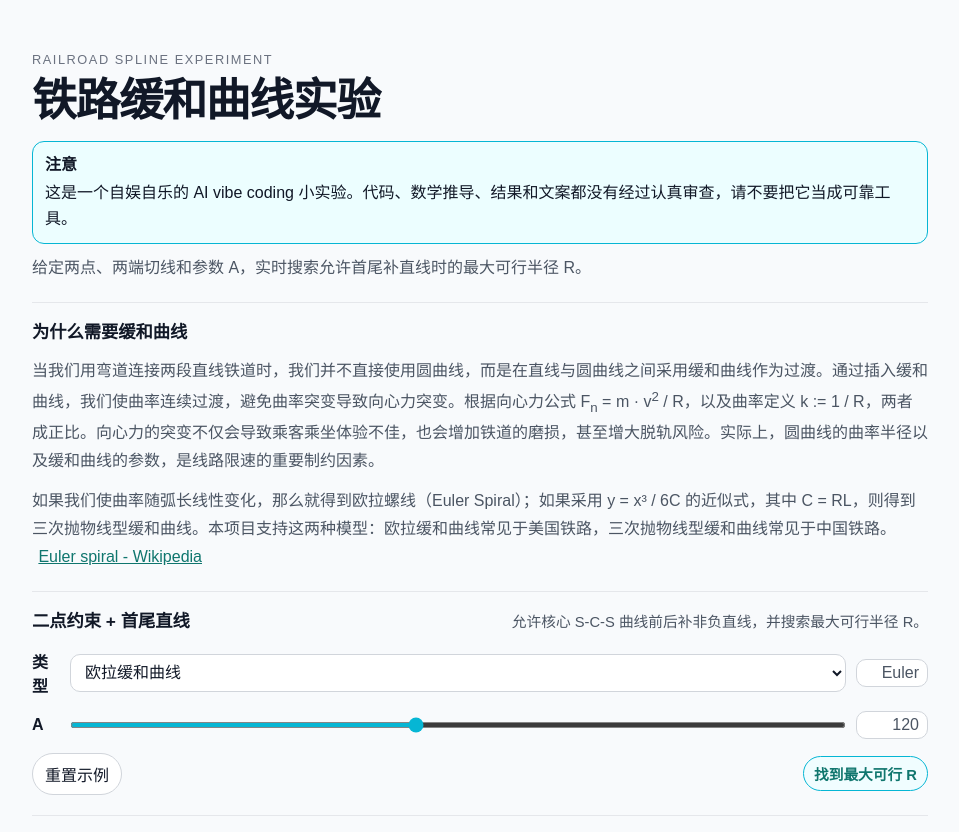
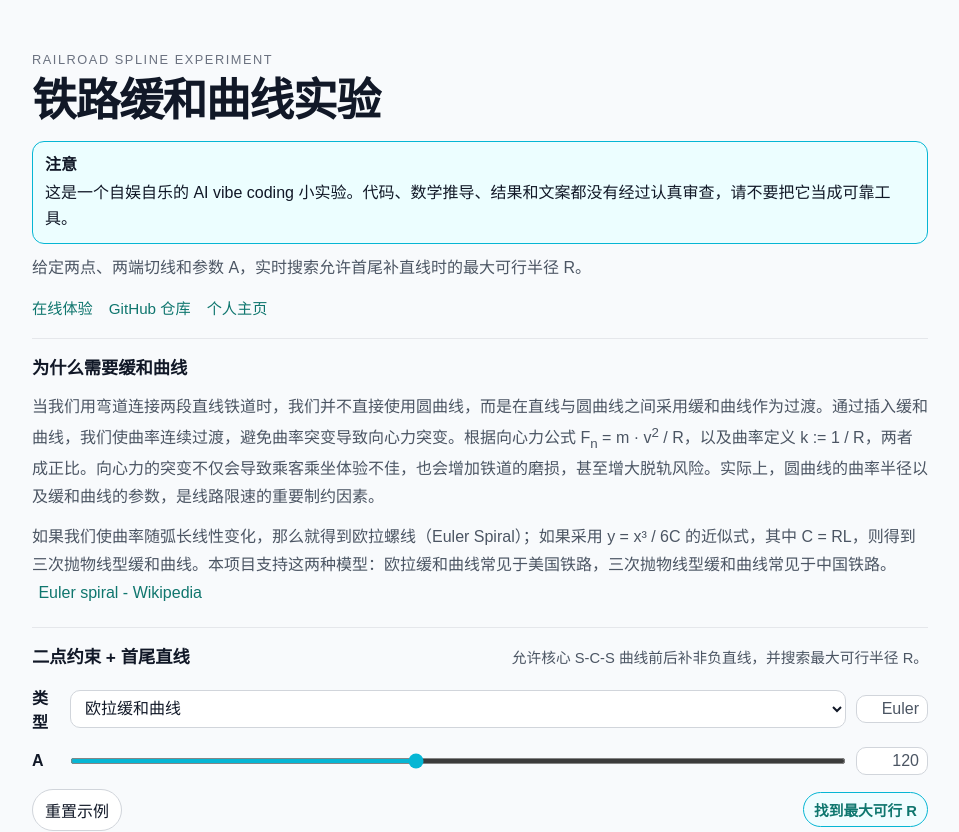
Before and after one commit to Unnamed2964/kyuri-railroad-spline-experiment, a React (Vite) app: page / in a window 1280 px wide. Shown: the top 832 px of the page, without its empty margins (160-1119 px from the left). Built offline with nearby package versions, Linux system fonts and the light colour scheme.

Commit message:
Add project links

```diff
--- a/src/App.tsx
+++ b/src/App.tsx
@@ -15,6 +15,17 @@ export default function App() {
         <p className="lead">
           给定两点、两端切线和参数 A，实时搜索允许首尾补直线时的最大可行半径 R。
         </p>
+        <div className="inline-links" aria-label="外部链接">
+          <a href="https://railroad-spline-experiment.umamichi.moe/" target="_blank" rel="noreferrer">
+            在线体验
+          </a>
+          <a href="https://github.com/Unnamed2964/kyuri-railroad-spline-experiment" target="_blank" rel="noreferrer">
+            GitHub 仓库
+          </a>
+          <a href="https://umamichi.moe/" target="_blank" rel="noreferrer">
+            个人主页
+          </a>
+        </div>
       </section>
 
       <TwoPointStraightPadSolverPage />
--- a/src/styles.css
+++ b/src/styles.css
@@ -27,6 +27,16 @@ body {
   background: var(--site-bg);
   color: var(--site-fg);
   font-family: var(--font-ui);
+}
+
+a {
+  color: var(--site-accent-strong);
+  text-decoration: none;
+}
+
+a:hover {
+  color: var(--site-accent);
+  text-decoration: underline;
 }
 
 button,
@@ -118,6 +128,15 @@ h2 {
 
 .app-disclaimer-body {
   font-weight: 400;
+}
+
+.inline-links {
+  display: flex;
+  flex-wrap: wrap;
+  align-items: center;
+  gap: 16px;
+  margin-top: 14px;
+  font-size: 0.95rem;
 }
 
 .intro-copy {
```
Also changed, not shown: 1 other file (tests, documents, lock files or other folders).
